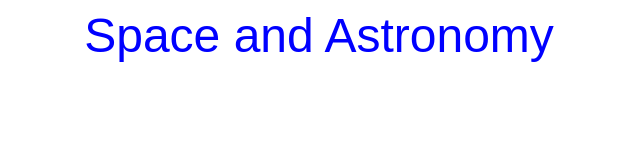
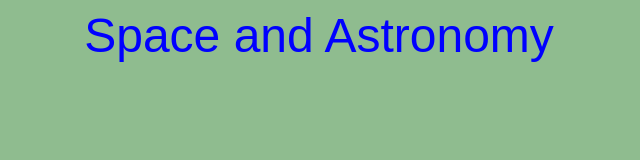
Before and after one commit to asifkhan123/frame, a plain HTML site: page sectiona.html in a window 1280 px wide. Shown: the whole page, without its empty margins (321-961 px from the left). Drawn offline with Linux system fonts and the light colour scheme.

Commit message:
Update sectiona.html

```diff
--- a/sectiona.html
+++ b/sectiona.html
@@ -1,6 +1,6 @@
 
 <html>
-<body>
-  <p> <font size="75" face="Arial" color="blue"><center> Space and Astronomy </center></font>
+<body bgcolor="#8FBC8F">
+  <p><center> <font size="75" face="Arial" color="blue"><center> Space and Astronomy </center></font>
 </body>
 </html>
```
